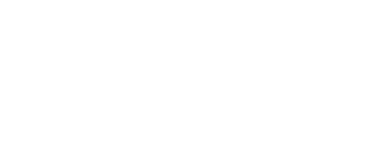
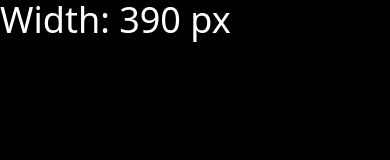
Before and after one commit to GeraSaucedo/tailwind-course, a plain HTML site: page tailwind-sandbox-starter/11-breakpoints/index.html in a window 390 px wide. Drawn offline with nearby package versions, Linux system fonts and the light colour scheme.

Commit message:
breakpoints

```diff
--- a/tailwind-sandbox-starter/11-breakpoints/index.html
+++ b/tailwind-sandbox-starter/11-breakpoints/index.html
@@ -8,7 +8,22 @@
     <title>Breakpoints & Media Queries</title>
   </head>
   <!-- Tailwind is mobile-first -->
-  <body></body>
+  <body class="bg-black sm:bg-green-800 md:bg-blue-800 lg:bg-yellow-800 xl:bg-purple-800 2xl:bg-red-800">
+
+    <h1 class="text-white text-4xl" ></h1>
+
+    <script>
+      function showBrowserWidth() {
+          const width = window.innerWidth;
+
+          document.querySelector('h1').innerText=`Width: ${width} px`
+      }
+
+      window.onload = showBrowserWidth;
+      window.onresize = showBrowserWidth;
+    </script>
+
+  </body>
 </html>
 
 <!-- Breakpoint Classes
```
